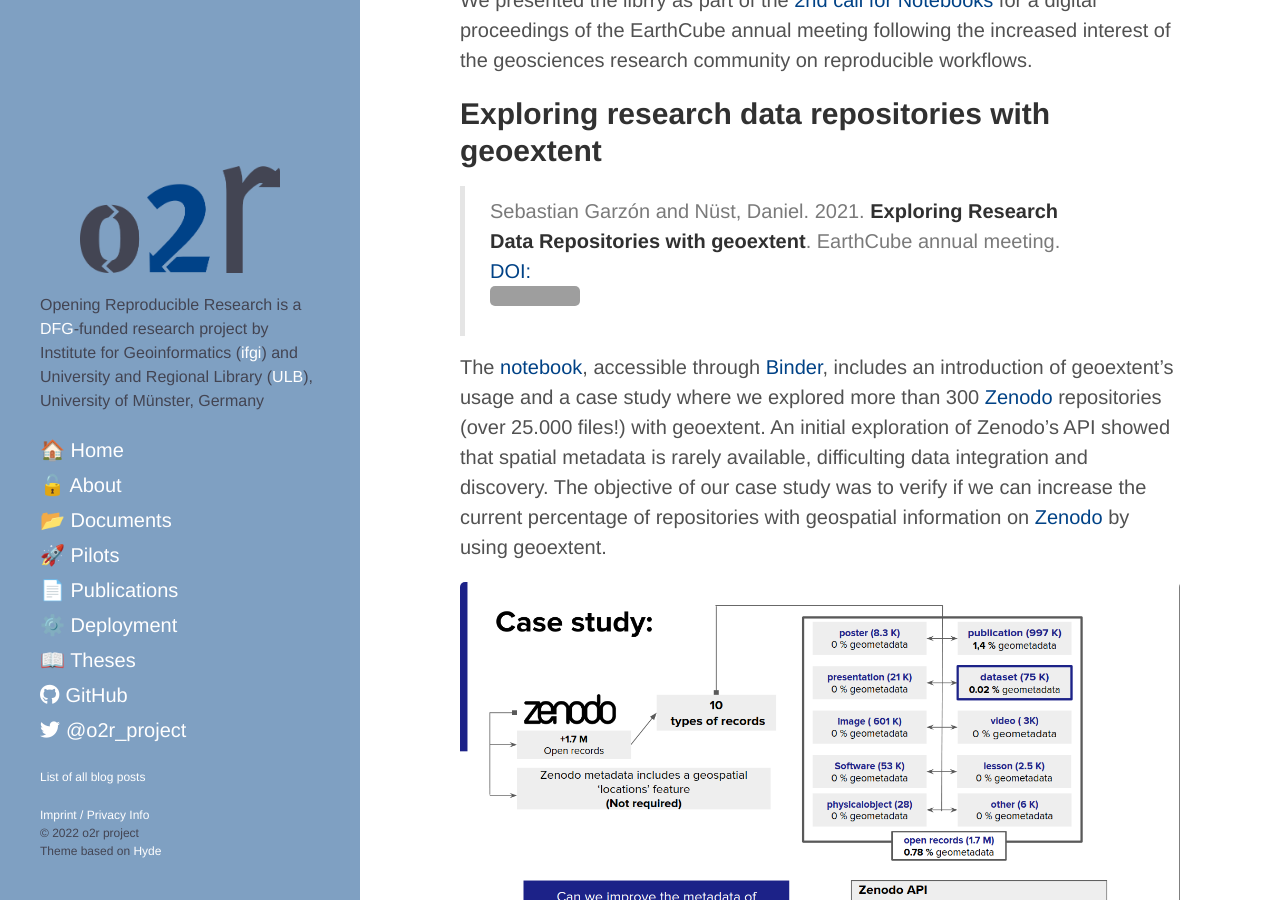
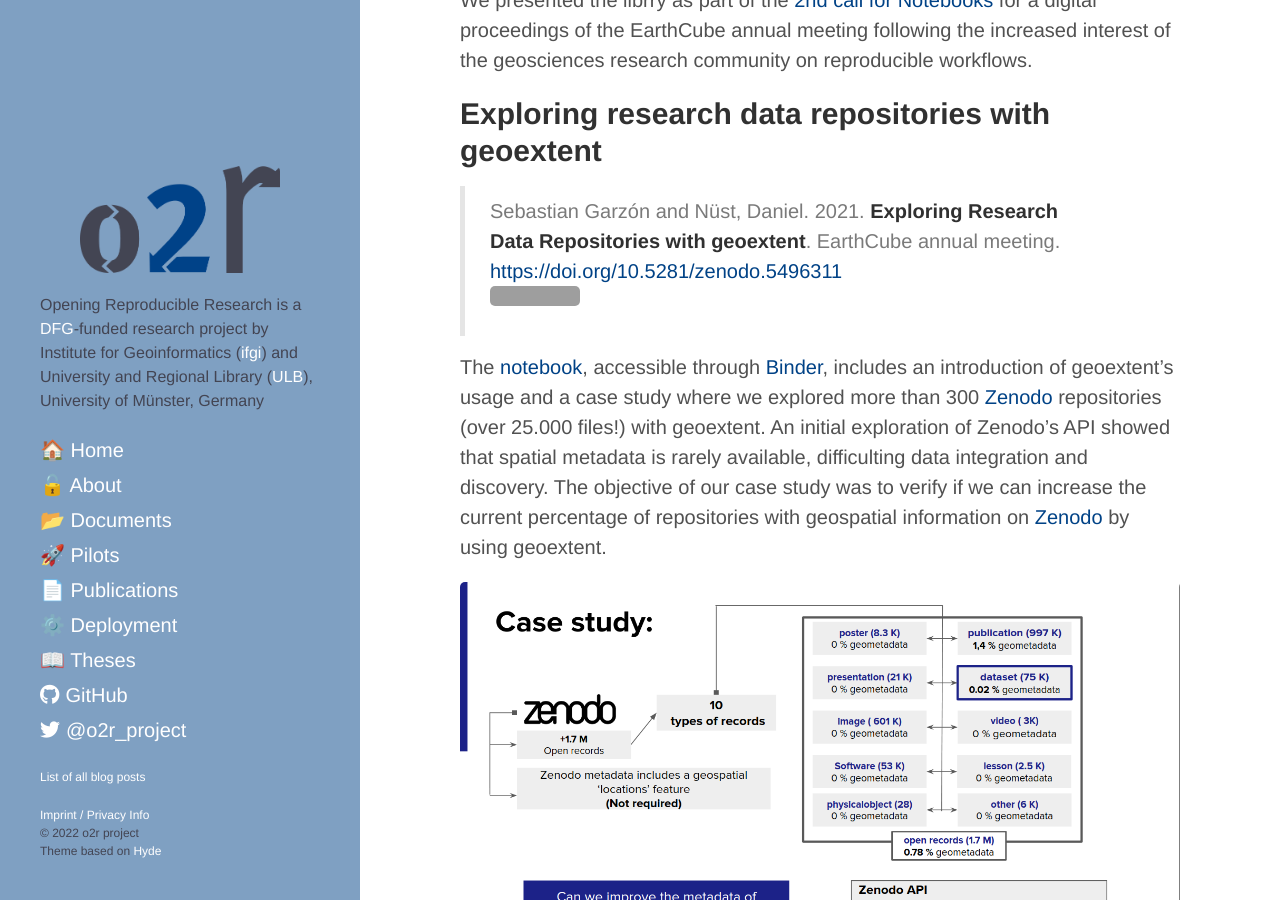
Before and after one commit to o2r-project/o2r-project.github.io, a Jekyll site: the page built from _posts/2021-08-03-geoextent-presented-at-the-2021-Earth-Cube-meeting.md, in a window 1280 px wide and 900 px high, scrolled down 633 px. Built offline with Jekyll 4.4.1, drawn with Linux system fonts in a browser that asks for light colours; nearby versions of some CDN libraries; some of the changed lines change nothing that is shown; grey boxes are pictures that could not be loaded.

Commit message:
fix geoextent citation

```diff
--- a/_posts/2021-08-03-geoextent-presented-at-the-2021-Earth-Cube-meeting.md
+++ b/_posts/2021-08-03-geoextent-presented-at-the-2021-Earth-Cube-meeting.md
@@ -24,7 +24,7 @@
 
 ## Exploring research data repositories with geoextent
 
-> Sebastian Garzón and Nüst, Daniel. 2021. **Exploring Research Data Repositories with geoextent**. EarthCube annual meeting. [DOI:](https://doi.org/10.5281/zenodo.5496311) [![Binder](https://mybinder.org/badge_logo.svg)](https://mybinder.org/v2/gh/earthcube2021/ec21_garzon_etal/HEAD)
+> Sebastian Garzón and Nüst, Daniel. 2021. **Exploring Research Data Repositories with geoextent**. EarthCube annual meeting. [https://doi.org/10.5281/zenodo.5496311](https://doi.org/10.5281/zenodo.5496311) [![Binder](https://mybinder.org/badge_logo.svg)](https://mybinder.org/v2/gh/earthcube2021/ec21_garzon_etal/HEAD)
 
 The [notebook](https://mybinder.org/v2/gh/earthcube2021/ec21_garzon_etal/HEAD), accessible through [Binder](https://mybinder.org/), includes an introduction of geoextent's usage and a case study where we explored more than 300 [Zenodo](https://zenodo.org) repositories (over 25.000 files!) with geoextent.
 An initial exploration of Zenodo's API showed that spatial metadata is rarely available, difficulting data integration and discovery.
```
